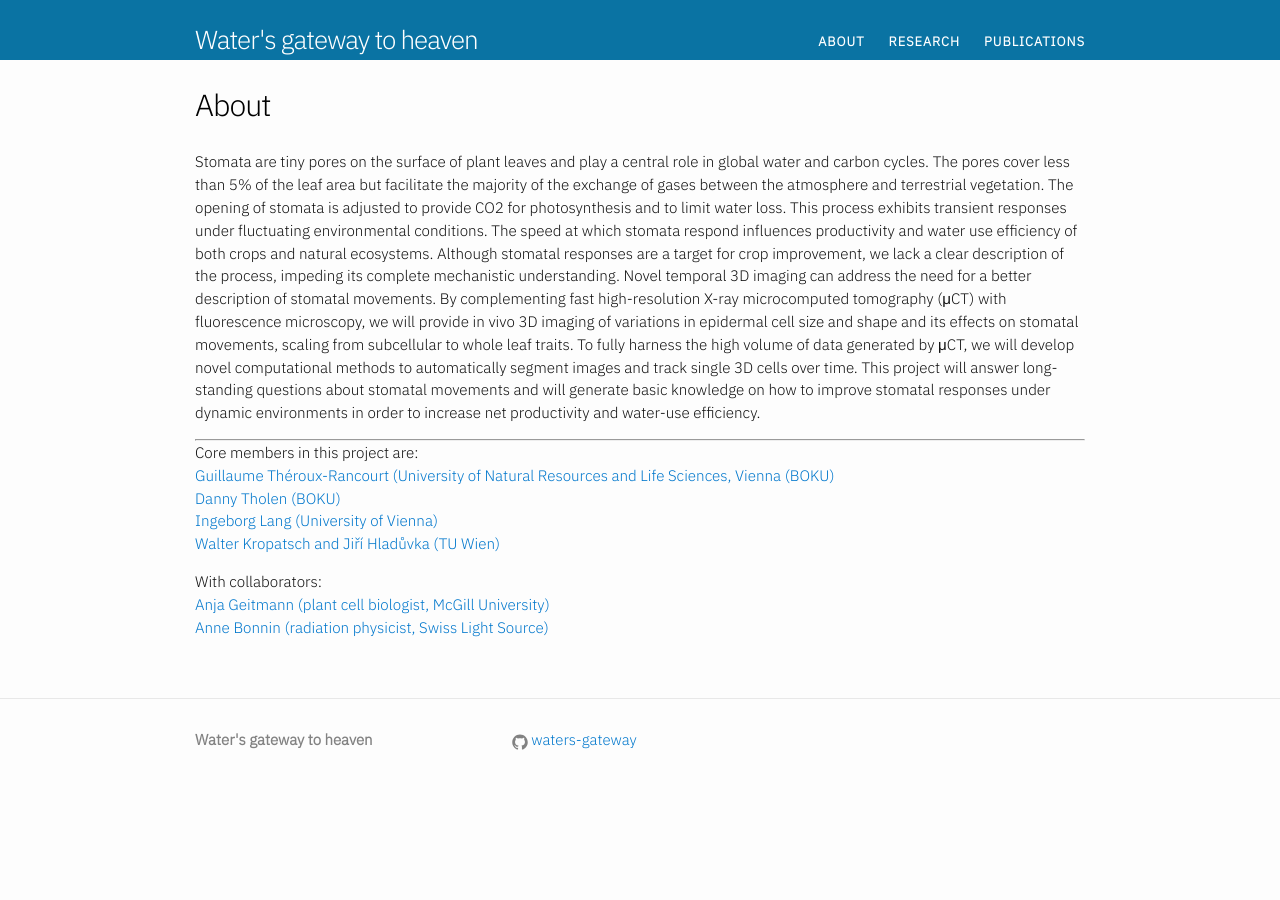
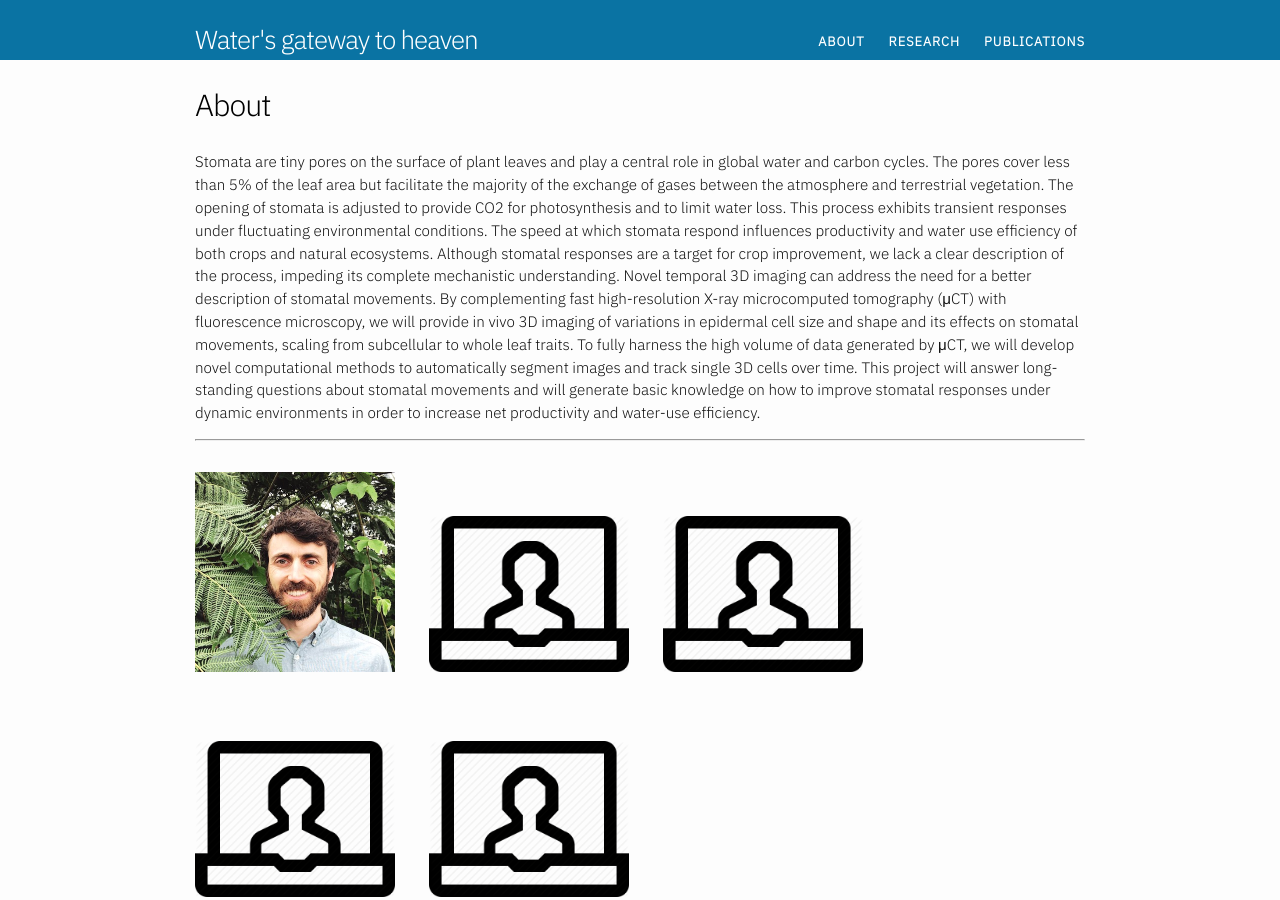
Before and after one commit to waters-gateway/waters-gateway.github.io, a Jekyll site: the page built from about.md, in a window 1280 px wide and 900 px high. Built offline with Jekyll 4.4.1, drawn with Linux system fonts in a browser that asks for light colours; part of the change alters nothing that is shown.

Commit message:
Added fancy people table in about page

```diff
--- /dev/null
+++ b/_data/people.yaml
@@ -0,0 +1,62 @@
+- theme: core
+  title:
+    en: Colre group members
+  subsection:
+    - person: Dr. Guillaume Théroux-Rancourt
+      url: http://gtrancourt.gitlab.io
+      avatar: /images/people/GTR-Palmenhaus-400px.jpg
+      snippet:
+        en: PI. Plant ecophysiology and anatomy. University of Natural Resources and Life Sciences, Vienna (BOKU).
+    - person: Prof. Dr. Ingeborg Lang
+      url: https://scholar.google.com/citations?user=8tzh90wAAAAJ&hl=en&num=20&oi=ao
+      avatar: /images/people/50_profile_contact_card_id_card_idendity_person_avatar_computer_file_information-512.webp
+      snippet:
+        en: co-PI. Plant cell biology. University of Vienna.
+    - person: Univ. Prof. Dr. Walter Kropatsch
+      url: https://www.prip.tuwien.ac.at/
+      avatar: /images/people/50_profile_contact_card_id_card_idendity_person_avatar_computer_file_information-512.webp
+      snippet:
+        en: co-PI. Pattern recognition and image analysis. TU Wien.
+    - person: Dr. Danny Tholen
+      url: https://scholar.google.com/citations?user=iQUjOxAAAAAJ&hl=en&num=20&oi=ao
+      avatar: /images/people/50_profile_contact_card_id_card_idendity_person_avatar_computer_file_information-512.webp
+      snippet:
+        en: core member. Plant ecophysiology and anatomy. University of Natural Resources and Life Sciences, Vienna (BOKU).
+    - person: Dr. Jiří Hladůvka
+      url: https://www.prip.tuwien.ac.at/
+      avatar: /images/people/50_profile_contact_card_id_card_idendity_person_avatar_computer_file_information-512.webp
+      snippet:
+        en: core member. Pattern recognition and image analysis. TU Wien.
+- theme: collab
+  title:
+    en: Collaborators
+  subsection:
+    - person: Prof. Anja Geitmann
+      url: https://www.plantbiomechanics.net/
+      avatar: /images/people/50_profile_contact_card_id_card_idendity_person_avatar_computer_file_information-512.webp
+      snippet:
+        en: Plant cell biologist. McGill University (Canada).
+    - person: Dr. Anne Bonnin
+      url: https://www.psi.ch/en/x-ray-tomography-group/people/anne-bonnin
+      avatar: /images/people/50_profile_contact_card_id_card_idendity_person_avatar_computer_file_information-512.webp
+      snippet:
+        en: Radiation physicist. TOMCAT Tomography beamline, Swiss Light Source (Switzerland).
+- theme: students
+  title:
+    en: Students
+  subsection:
+    - person: Maryam Zekri
+      url:
+      avatar: /images/people/50_profile_contact_card_id_card_idendity_person_avatar_computer_file_information-512.webp
+      snippet:
+        en: Ph.D. student. Plant cell biology, ecophysiology, anatomy, and imaging. University of Vienna.
+
+# other:
+#   - title: Optimization of irrigation in vegetable crops grow in histosols, in Prof. Jean Caron's team at Université Laval.
+#     url: http://www.sciencedirect.com/science/article/pii/S0378377414000031
+#     snippet: "Lafond _et al._ (2014) Evaluating fluxes in Histosols for water management in lettuce: a comparison of mass balance, evapotranspiration and lysimeter methods. *Agricultural Water Management* 135, 73–83."
+#     avatar: /assets/images-display/JxB-2014.png
+#   - title: Cloudberry cultivation, within the Peatland Ecology and Restoration Group
+#     url: http://www.gret-perg.ulaval.ca
+#     snippet: "Théroux-Rancourt, Rochefort, Lapointe (2009) Cloudberry cultivation in cut-over peatlands: hydrological and soil physical impacts on the growth of different clones and cultivars. _Mires and Peat_ 5, 06, 1-16."
+#     avatar: /assets/images-display/JxB-2014.png
--- a/about.md
+++ b/about.md
@@ -12,7 +12,18 @@ Stomata are tiny pores on the surface of plant leaves and play a central role in
 
 ---
 
-Core members in this project are:
+{% for theme in site.data.people %}
+<h2>{{ theme.title[site.active_lang] }}</h2>
+{% for person in theme.subsection %}
+<div class="toc">
+<img src="{{ person.avatar }}" alt="{{ person.person | smartify }}" class="avatar" style="width:200px" />
+<a href="{{ person.url }}">{{ person.paper | markdownify }}</a>
+<p>{{{ person.snippet.en | markdownify }}</p>
+</div>
+{% endfor %}
+{% endfor %}
+
+<!-- Core members in this people are:
   [Guillaume Théroux-Rancourt (University of Natural Resources and Life Sciences, Vienna (BOKU)](http://gtrancourt.gitlab.io)
   [Danny Tholen (BOKU)](https://scholar.google.com/citations?user=iQUjOxAAAAAJ&hl=en&num=20&oi=ao)
   [Ingeborg Lang (University of Vienna)](https://scholar.google.com/citations?user=8tzh90wAAAAJ&hl=en&num=20&oi=ao)
@@ -21,3 +32,4 @@ Core members in this project are:
 With collaborators:
   [Anja Geitmann (plant cell biologist, McGill University)](https://www.plantbiomechanics.net/)
   [Anne Bonnin (radiation physicist, Swiss Light Source)](https://www.psi.ch/en/x-ray-tomography-group/people/anne-bonnin)
+ -->
```
Also changed, not shown: images/people/50_profile_contact_card_id_card_idendity_person_avatar_computer_file_information-512.webp (added).
